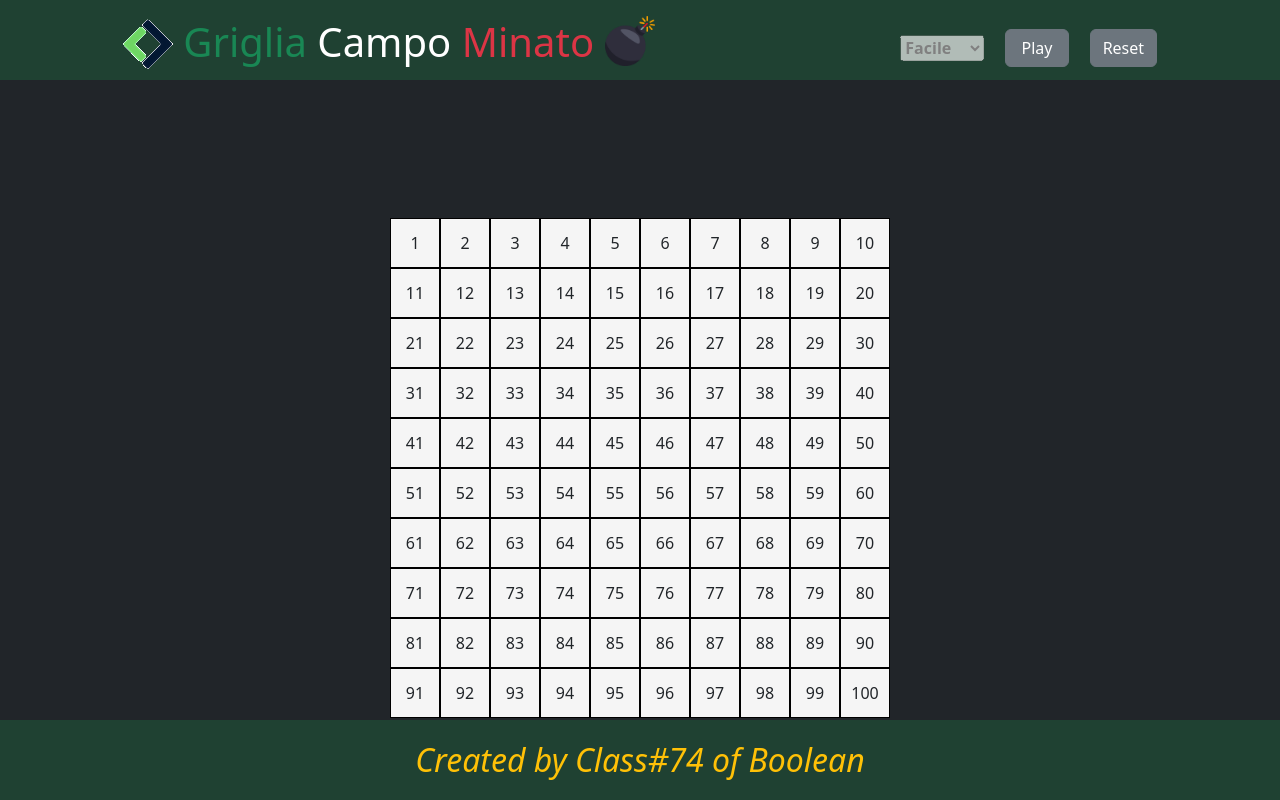
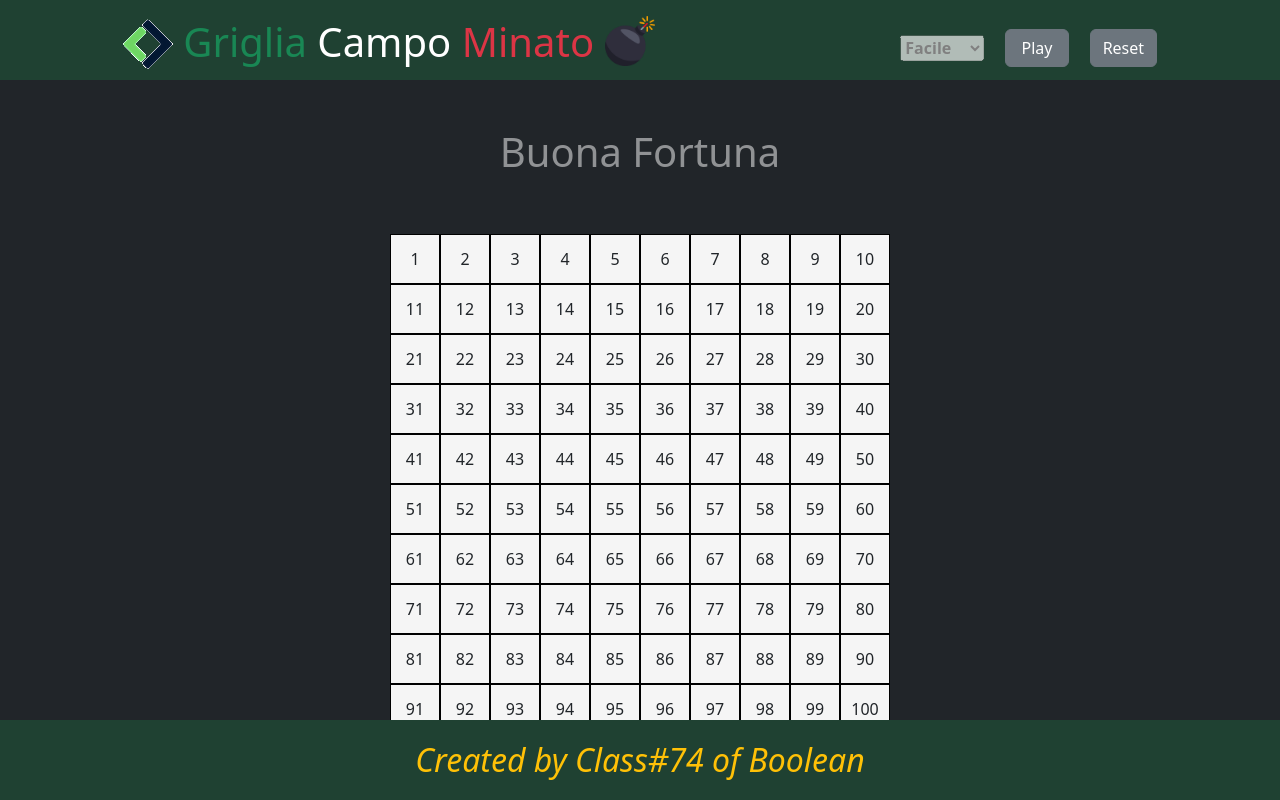
Before and after one commit to RiccardoPellegrino/js-campominato, a plain HTML site: page index.html in a window 1280 px wide. Both pictures are taken after a click on the button "Play". Drawn offline with nearby package versions, Linux system fonts and the light colour scheme.

Commit message:
Modificato margine top e scritta buona fortuna

```diff
--- a/css/style.css
+++ b/css/style.css
@@ -17,7 +17,7 @@ main{
     overflow-y: auto;
 }
 .griglia{
-    margin-top: 90px;
+    margin-top: 10px;
     display: flex;
     flex-wrap: wrap;
     align-content: flex-start;
--- a/js/script.js
+++ b/js/script.js
@@ -12,7 +12,7 @@ function play() {
     let score = 0;
     let testo = document.getElementById("testo");
     let text = document.getElementById('text');
-    testo.innerHTML = '';
+    testo.innerHTML = 'Buona Fortuna';
     text.innerHTML ='';
     let numCell;
     const fieldGame = document.getElementById('field-game');
```
